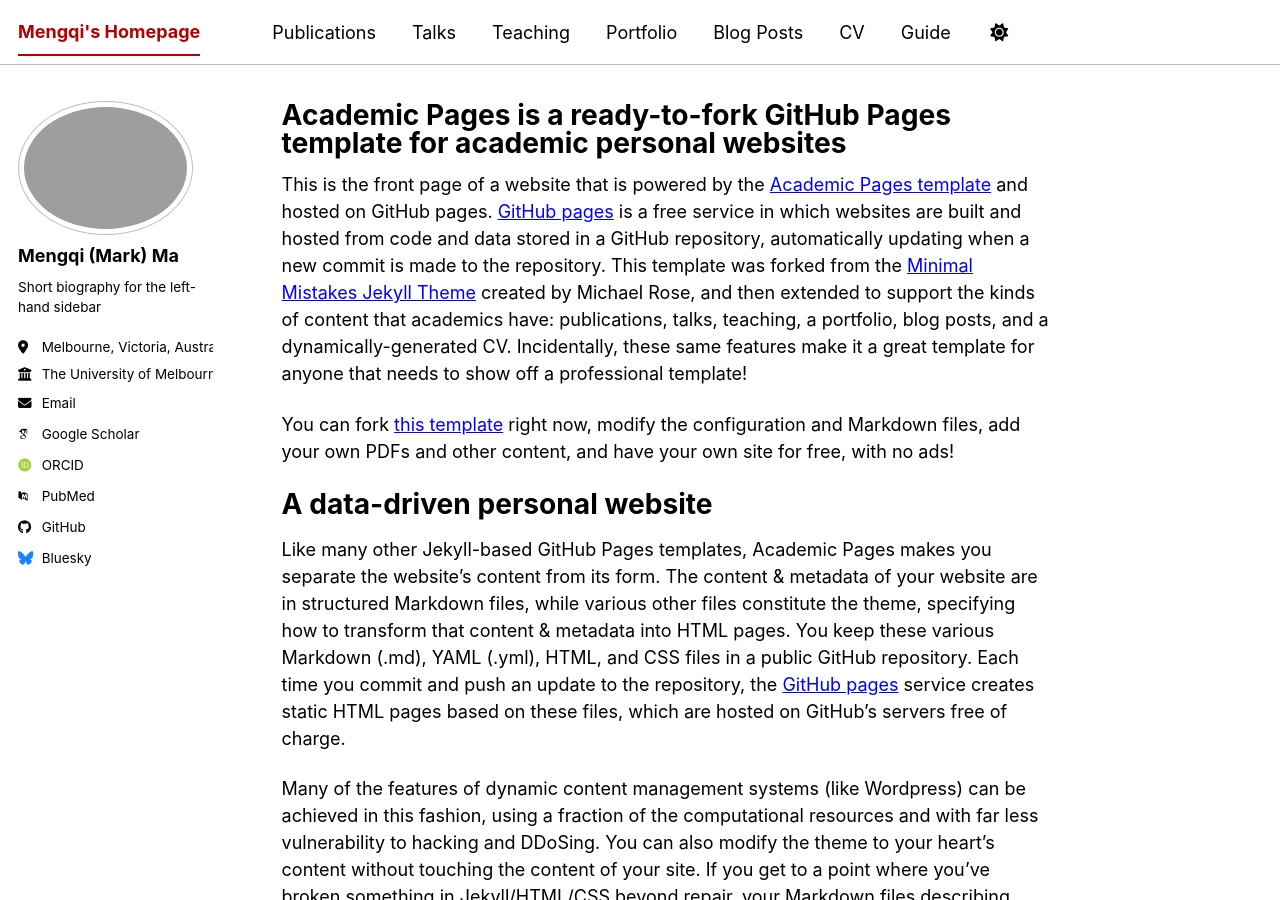
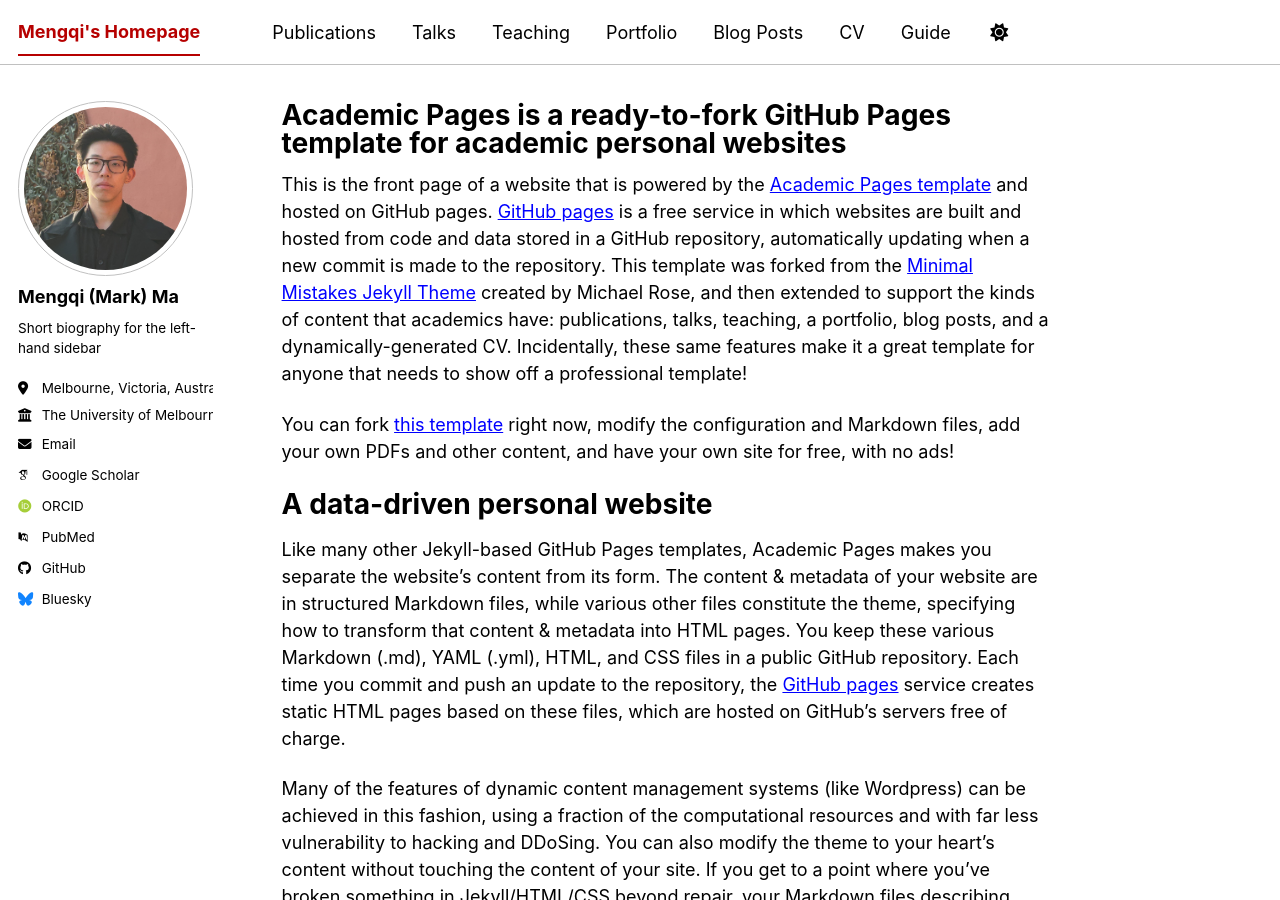
Before and after one commit to Mengqi-MA/Mengqi-MA.github.io, a Jekyll site: the page built from _pages/about.md, in a window 1280 px wide and 900 px high. Built offline with Jekyll 4.4.1, drawn with Linux system fonts in a browser that asks for light colours; some web fonts are replaced; a script bundle is joined from its source files by our own code; library files that are not in the unit come from our copies.

Commit message:
Update _config.yml

```diff
--- a/_config.yml
+++ b/_config.yml
@@ -23,7 +23,7 @@
 #               Additional customization can be done by editing /_includes/author-profile.html
 author:
   # Biographic information
-  avatar           : "Mengqi-Ma-head.png"
+  avatar           : "Mengqi-Ma-head.jpg"
   name             : "Mengqi (Mark) Ma"
   pronouns         : # example: "she/her"
   bio              : "Short biography for the left-hand sidebar"
```
